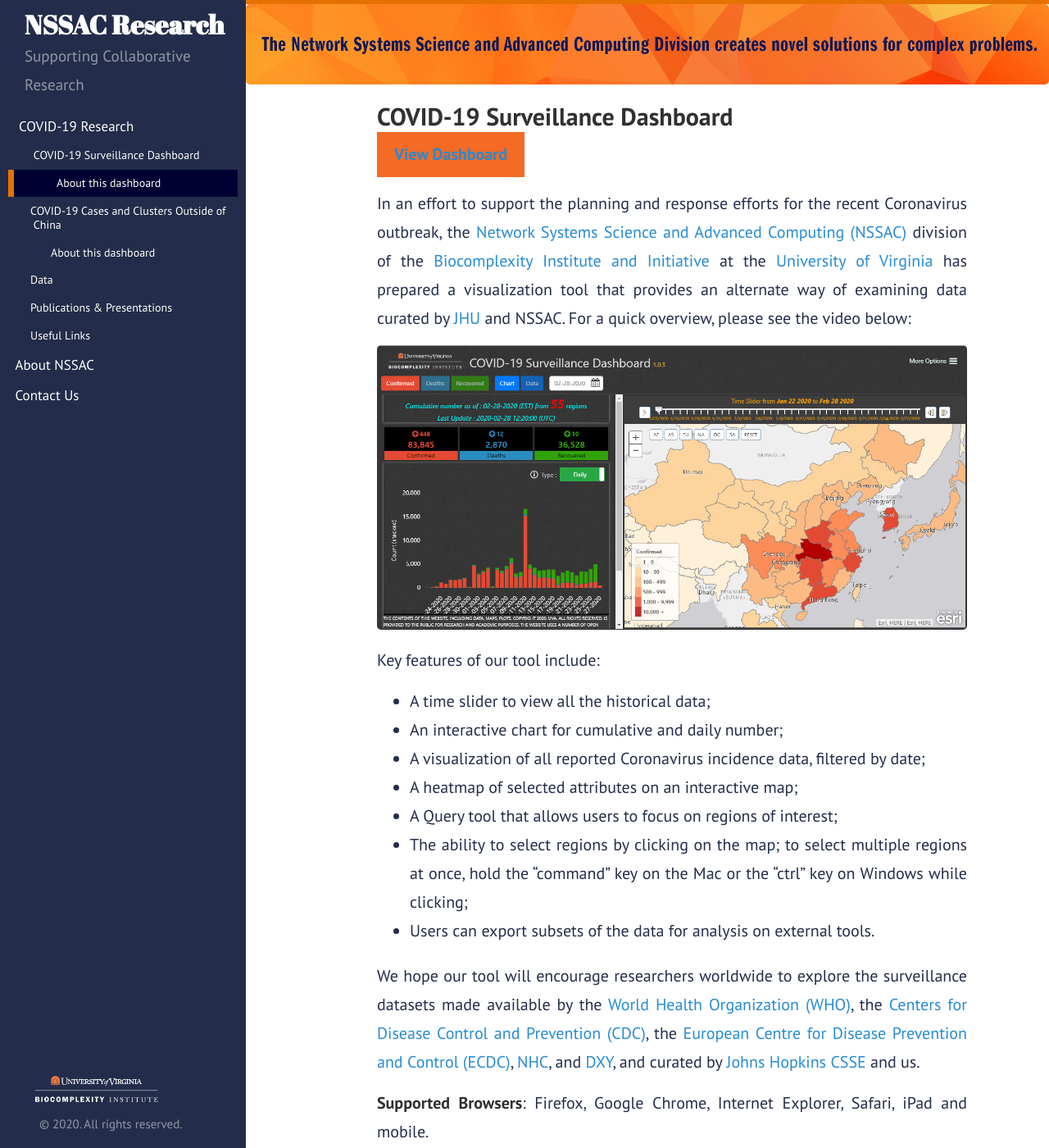
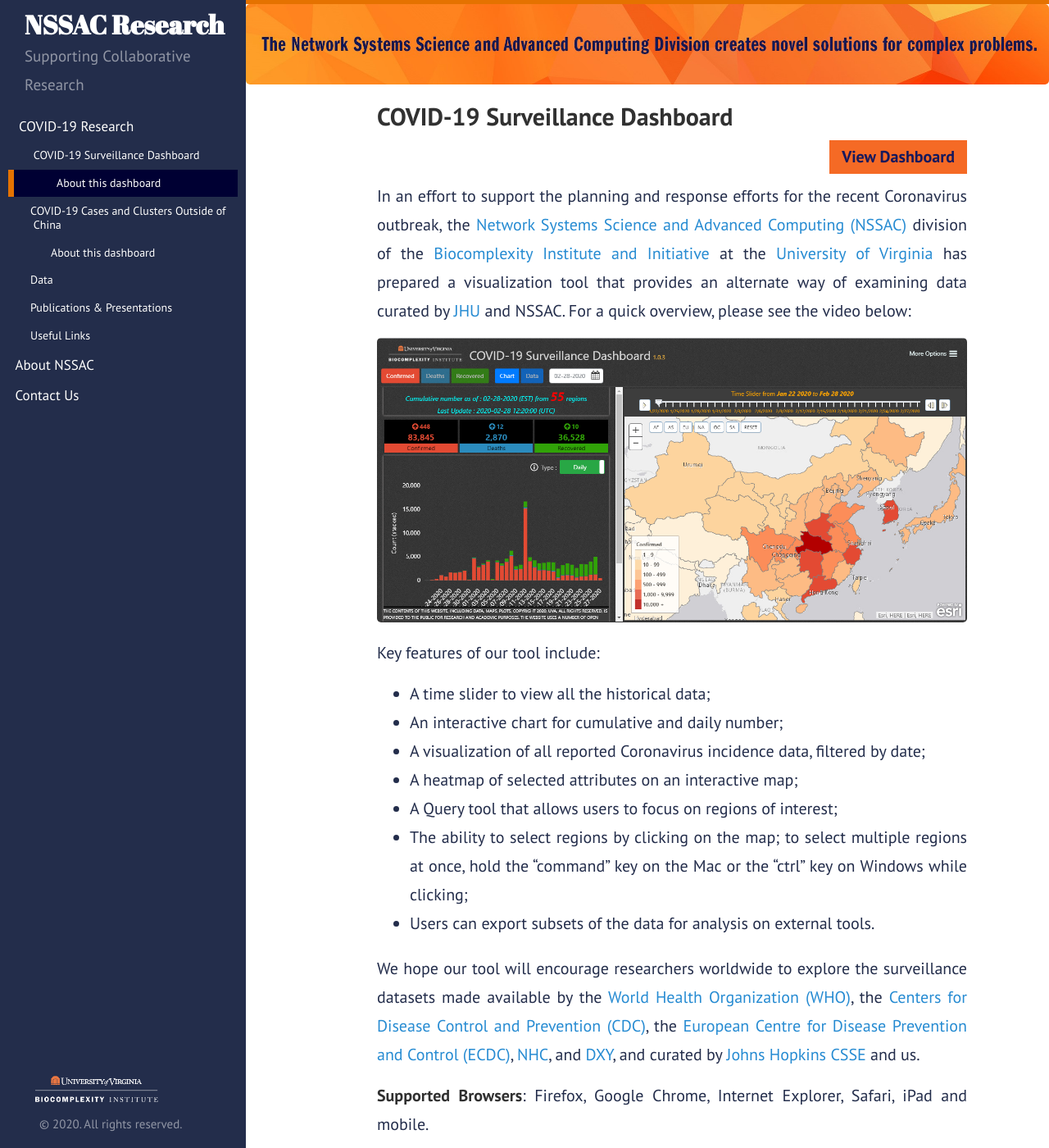
Before and after one commit to mehta-gaurav/mehta-gaurav.github.io, a Jekyll site: the page built from covid-19/dashboard/index.md, in a window 1280 px wide and 1400 px high. Shown: the whole window at 82% size. Built offline with Jekyll 4.4.1, drawn with Linux system fonts in a browser that asks for light colours; our own code applies the rules of GitHub Pages for plain Markdown files.

Commit message:
Update layout.css

```diff
--- a/public/css/layout.css
+++ b/public/css/layout.css
@@ -1,16 +1,14 @@
 .dashboard-link {
-    text-align: center;
-    background-color: #F56A25;
-    width: 10rem;
-    padding: 10px;
-    display: inline-block;
-    width: 25%;
+    display: flex;
+    flex-direction: row-reverse;
     font-weight: bold;
-    font-size: 20px;
+    margin: 10px 0px;
 }
 
 .dashboard-link a {
-    color: #17195C;
+    color: #17195C !important;
+    background-color: #F56A25;
+    padding: 3px 15px;
 }
 
 #menu ul {
```
